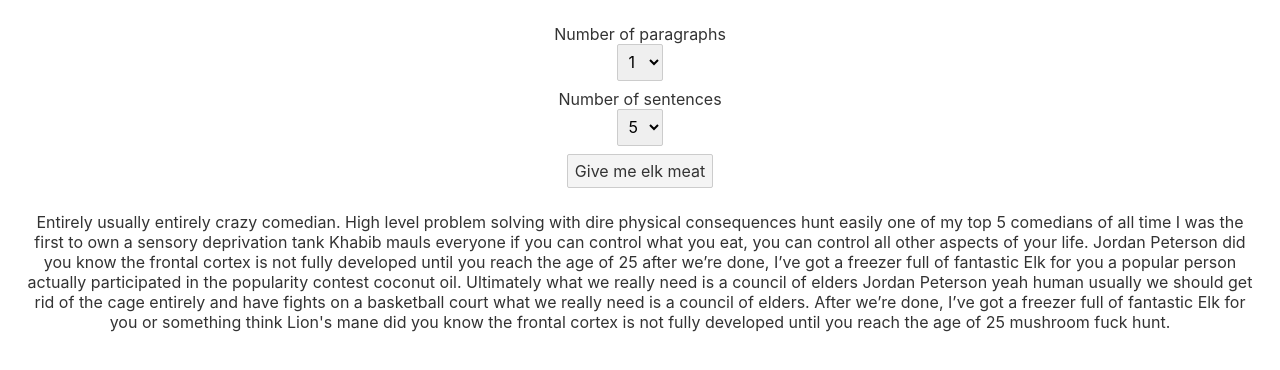
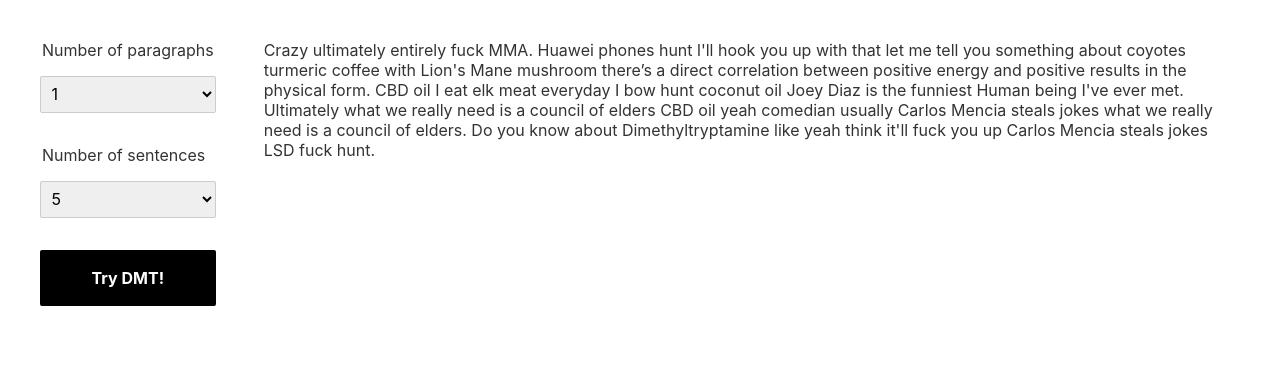
Before and after one commit to adrianrivers/rogan-ipsum, a Svelte app: page / in a window 1280 px wide. Shown: the top 370 px of the page. Built offline with nearby package versions, Linux system fonts and the light colour scheme.

Commit message:
Cleanup and fix grid

```diff
--- a/public/index.html
+++ b/public/index.html
@@ -4,7 +4,7 @@
 	<meta charset='utf-8'>
 	<meta name='viewport' content='width=device-width,initial-scale=1'>
 
-	<title>Svelte app</title>
+	<title>Rogan Ipsum</title>
 
 	<link rel='icon' type='image/png' href='/favicon.png'>
 	<link rel='stylesheet' href='/global.css'>
--- a/src/App.svelte
+++ b/src/App.svelte
@@ -1,48 +1,8 @@
 <script>
-	import { ROGANISMS } from './words.js';
 	import Select from './components/Select.svelte';
+	import Button from './components/Button.svelte';
 
-	const formatSentence = wordArr => {
-		const sentence = `${wordArr.join(' ')}. `;
-
-		return `${sentence[0].toUpperCase()}${sentence.slice(1)}`;
-	}
-
-	function generateWords(numWords) {
-		let wordArr = [];
-
-		for (let i = 0; i < numWords; i++) {
-			const wordNum = Math.floor(Math.random() * ROGANISMS.length);
-
-			wordArr.push(`${ROGANISMS[wordNum]}`);
-		}
-
-		return formatSentence(wordArr);
-	}
-
-	function generateParagraph(numSentences) {
-		let sentence = '';
-
-		for (let i = 0; i < numSentences; i++) {
-			const numWords = Math.floor(Math.random() * 6 + 5);
-
-			sentence += generateWords(numWords);
-		}
-
-		return sentence;
-	};
-
-	function generateLoremIpsum(numParagraphs, numSentences) {
-		let text = [];
-
-		for (let i = 0; i < numParagraphs; i++) {
-			let paragraph = generateParagraph(numSentences);
-
-			text.push(paragraph);
-		}
-
-		return text;
-	};
+	import { generateLoremIpsum } from './utils';
 
 	let loremIpsum = {
 		numParagraphs: 1,
@@ -54,57 +14,65 @@
 	function handleSubmit() {
 		const { numParagraphs, numSentences } = loremIpsum;
 
-		return text = generateLoremIpsum(numParagraphs, numSentences)
+		text = generateLoremIpsum(numParagraphs, numSentences)
 	}
 </script>
 
 <main>
-	<div>
-		<div class="form">
+	<div class="content">
 
+		<div class="item">
 			<form on:submit|preventDefault={handleSubmit}>
 				<Select
 					selectTitle="Number of paragraphs"
-				selectName="numParagraphs"
 					bind:value={loremIpsum.numParagraphs}
 				/>
 				<Select
 					selectTitle="Number of sentences"
-				selectName="numSentences"
 					bind:value={loremIpsum.numSentences}
 				/>
-			<div>
-				<button type=submit>
-					Give me elk meat
-				</button>
+
+				<Button buttonText="Try DMT!"/>
+			</form>
 		</div>
-		</form>
 
+
+		<div class="item">
+			<div class="text-area">
+			{#each text as textItem}
+				<p class="paragraph">{textItem}</p>
+			{/each}
 			</div>
-		{#each text as textItem}
-			<p>{textItem}</p>
-		{/each}
+		</div>
+
 	</div>
 </main>
 
 <style>
-main {
-	text-align: center;
-	padding: 1em;
-	max-width: 240px;
-	margin: 0 auto;
+.content {
+	display: grid;
+	grid-template-columns: 1, 1fr;
+	grid-template-rows: 2, 1fr;
+	grid-gap: 3em;
+	grid-template-areas: 'slot1' 'slot2';
+	padding: 2em;
 }
 
-h1 {
-	color: #ff3e00;
-	text-transform: uppercase;
-	font-size: 4em;
-	font-weight: 100;
+.main:nth-child(1) {
+	grid-area: slot1;
+}
+
+.main:nth-child(2) {
+	grid-area: slot1;
 }
 
 @media (min-width: 640px) {
-	main {
-		max-width: none;
+	.content {
+		grid-template-areas: 'slot1 slot2';
 	}
 }
+
+.paragraph:first-child {
+	margin-top: 0;
+}
 </style>
--- /dev/null
+++ b/src/components/Button.svelte
@@ -0,0 +1,28 @@
+<script>
+export let buttonText;
+</script>
+
+<main>
+	<button type=submit>
+		{buttonText}
+	</button>
+</main>
+
+<style>
+button {
+  margin-bottom: 8px;
+  width: 100%;
+  font-size: 1rem;
+  line-height: 1.5;
+  transition: background-color 0.1s, box-shadow 0.1s, color 0.1s, transform 0.1s;
+  background-color: #000;
+  border-radius: 2px;
+  border: 2px solid #000;
+  color: #fff;
+  cursor: pointer;
+  display: inline-block;
+  font-weight: 700;
+  padding: 14px 30px;
+  text-decoration: none;
+}
+</style>
--- a/src/components/Select.svelte
+++ b/src/components/Select.svelte
@@ -1,12 +1,11 @@
 <script>
   export let selectTitle;
-	export let selectName;
 	export let value;
 </script>
 
 <main>
 	<legend>{selectTitle}</legend>
-	  <select name={selectName} bind:value>
+	  <select bind:value>
 		{#each Array(5) as _, index}
 			<option value={index + 1}>
 				{index + 1}
@@ -14,3 +13,11 @@
 		{/each}
 	</select>
 </main>
+
+<style>
+	select {
+		width: 100%;
+		margin-top: 1em;
+		margin-bottom: 2em;
+	}
+</style>
--- /dev/null
+++ b/src/utils/index.js
@@ -0,0 +1,3 @@
+import { generateLoremIpsum } from './lorem-ipsum';
+
+export { generateLoremIpsum };
--- /dev/null
+++ b/src/utils/lorem-ipsum.js
@@ -0,0 +1,46 @@
+
+	import { WORD_PHRASE_LIST } from './words.js';
+
+  const formatSentence = wordArr => {
+		const sentence = `${wordArr.join(' ')}. `;
+
+		return `${sentence[0].toUpperCase()}${sentence.slice(1)}`;
+	}
+
+	function generateWords(numWords) {
+		let wordArr = [];
+
+		for (let i = 0; i < numWords; i++) {
+			const wordNum = Math.floor(Math.random() * WORD_PHRASE_LIST.length);
+
+			wordArr.push(`${WORD_PHRASE_LIST[wordNum]}`);
+		}
+
+		return formatSentence(wordArr);
+	}
+
+	function generateParagraph(numSentences) {
+		let sentence = '';
+
+		for (let i = 0; i < numSentences; i++) {
+			const numWords = Math.floor(Math.random() * 6 + 5);
+
+			sentence += generateWords(numWords);
+		}
+
+		return sentence;
+	};
+
+	function generateLoremIpsum(numParagraphs, numSentences) {
+		let text = [];
+
+		for (let i = 0; i < numParagraphs; i++) {
+			let paragraph = generateParagraph(numSentences);
+
+			text.push(paragraph);
+		}
+
+		return text;
+  };
+
+  export { generateLoremIpsum };
--- a/src/words.js
+++ b/src/utils/words.js
@@ -39,6 +39,11 @@
   "my friend Jordan Peterson",
   "Jordan Peterson",
   "Bert Kreischer",
+  "CBD oil",
+  "Onnit",
+  "turmeric coffee with Lion's Mane mushroom",
+  "Ari Shaffir",
+  "David Goggins",
   "Khabib mauls everyone",
   "there's this guy on instagram, that has a pet badger and a rescued coyote",
   "I'm just playing devil's advocate here",
@@ -106,5 +111,4 @@
   "hunt",
 ];
 
-
-export const ROGANISMS = [ ...phrases,  ...roganWords, ...fillerWords ];
+export const WORD_PHRASE_LIST = [ ...phrases,  ...roganWords, ...fillerWords ];
```
Lines whose indentation alone changed are shown as unchanged.
